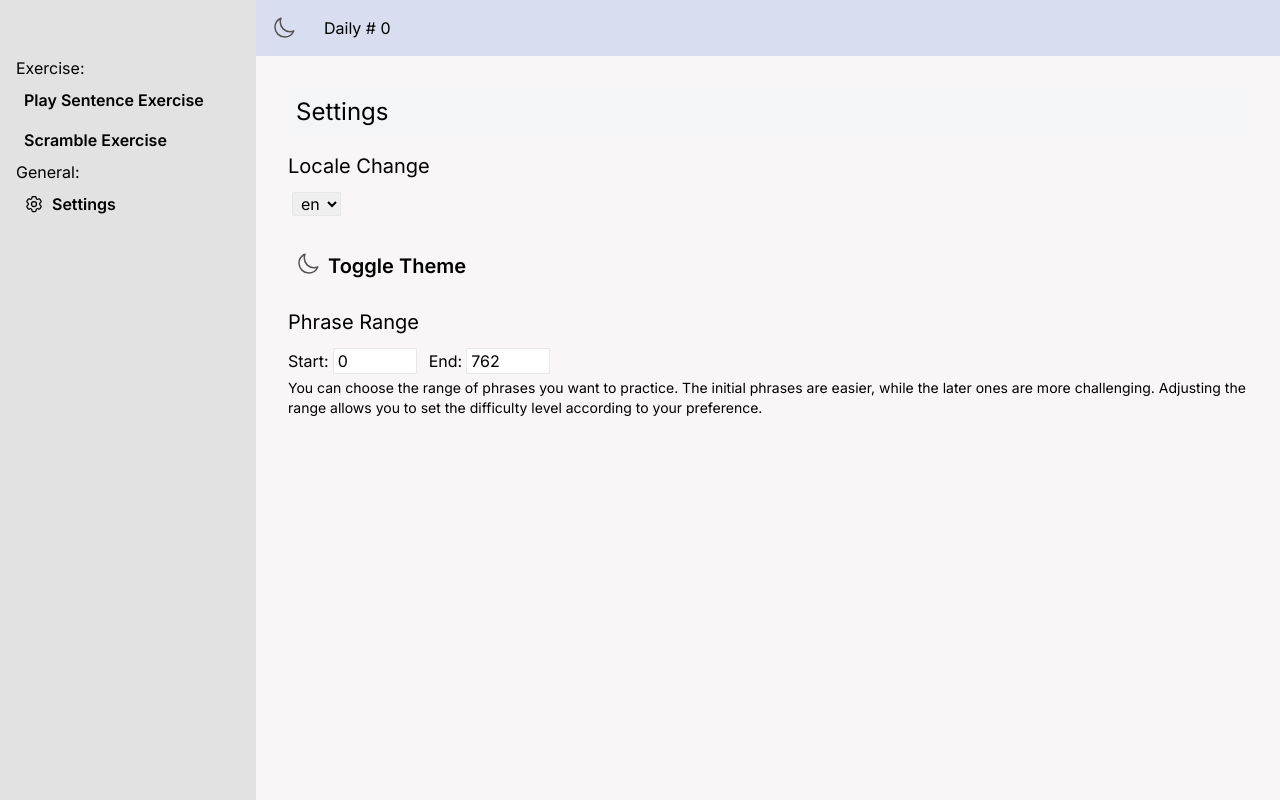
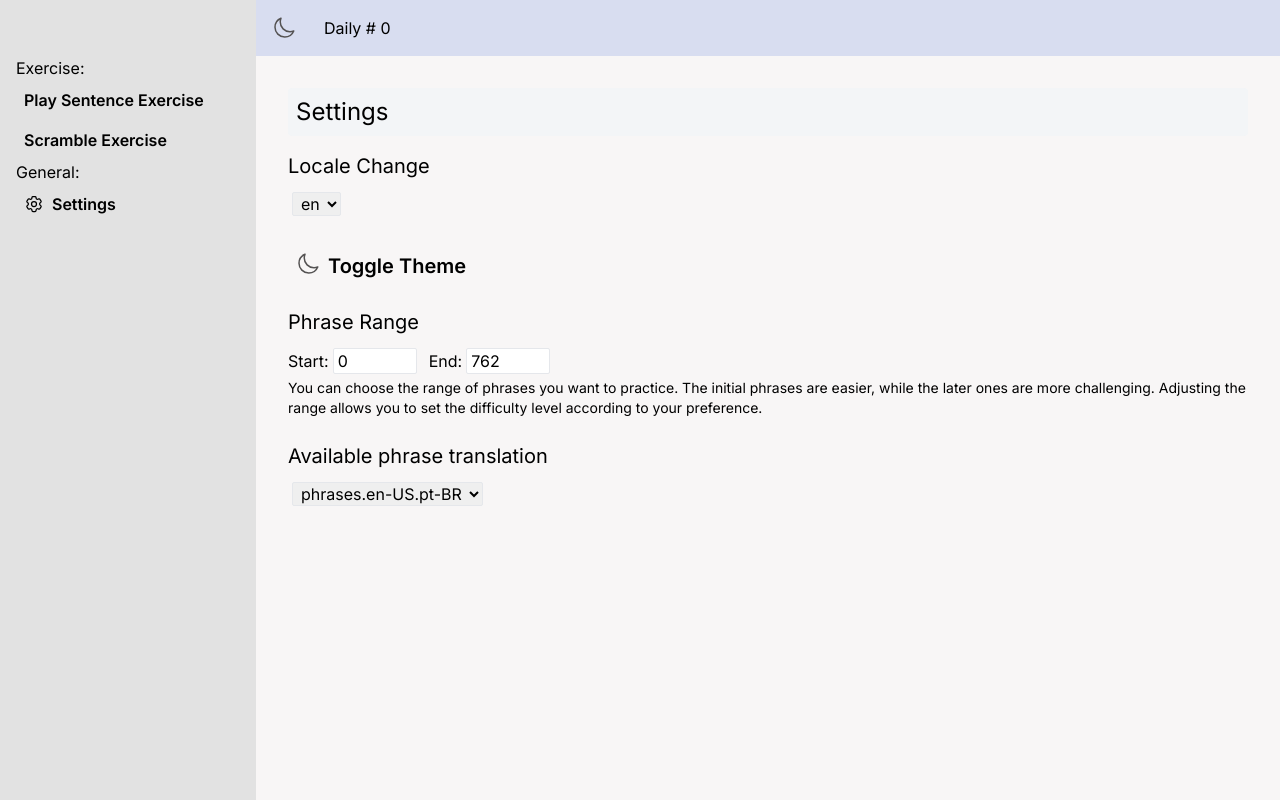
Before and after one commit to eliaweiss/open-lingua-ai, a Next.js app: page /settings in a window 1280 px wide. Built offline with nearby package versions, Linux system fonts and the light colour scheme.

Commit message:
availablePhraseTranslation

```diff
--- a/src/app/context/AppContext.js
+++ b/src/app/context/AppContext.js
@@ -47,6 +47,7 @@ export const AppProvider = ({ children }) => {
   const currentPhraseIndexRef = useRef(currentPhraseIndex);
   const [currentPhrase, setCurrentPhrase] = useState(null);
 
+  const [phraseTranslation, setPhraseTranslation] = useState();
   const [availablePhraseTranslation, setAvailablePhraseTranslation] = useState(
     []
   );
@@ -83,6 +84,7 @@ export const AppProvider = ({ children }) => {
         setPhraseRange([0, allPhrases.length]);
       }
       setAllPhrases(allPhrases);
+
       ///
       setAvailablePhraseTranslation(
         await storage.get(
@@ -273,6 +275,9 @@ export const AppProvider = ({ children }) => {
         getLanguageName,
         locale,
         setLocale,
+        availablePhraseTranslation,
+        phraseTranslation,
+        setPhraseTranslation,
       }}
     >
       {children}
--- a/src/app/i18n/locales/en.json
+++ b/src/app/i18n/locales/en.json
@@ -25,5 +25,6 @@
   "speed": "Speed",
   "wait_after": "Wait After",
   "daily": "Daily",
-  "rebuild_a_scrambled_phrase": "Rebuild a scrambled phrase"
+  "rebuild_a_scrambled_phrase": "Rebuild a scrambled phrase",
+  "available_phrase_translation": "Available phrase translation"
 }
--- a/src/app/settings/SettingsUi.jsx
+++ b/src/app/settings/SettingsUi.jsx
@@ -9,8 +9,16 @@ import { availableLocales } from "../i18n";
 import { useTranslation } from "@/app/i18n/useTranslation";
 
 export function SettingsUi() {
-  const { phraseRange, setPhraseRange, allPhrases, locale, setLocale } =
-    useAppContext();
+  const {
+    phraseRange,
+    setPhraseRange,
+    allPhrases,
+    locale,
+    setLocale,
+    availablePhraseTranslation,
+    phraseTranslation,
+    setPhraseTranslation,
+  } = useAppContext();
   const t = useTranslation();
 
   const handleRangeChange = (event) => {
@@ -82,6 +90,18 @@ export function SettingsUi() {
         )}
         <div className="text-sm">{t("phrase_range_description")}</div>
       </div>
+
+      <div className="mb-6">
+        <h2 className="text-xl mb-2">{t("available_phrase_translation")}</h2>
+        <SelectComponent
+          options={availablePhraseTranslation.map((phraseTranslation) => ({
+            value: phraseTranslation,
+            label: phraseTranslation,
+          }))}
+          value={phraseTranslation}
+          onChange={(value) => setPhraseTranslation(value)}
+        />
+      </div>
     </div>
   );
 }
```
